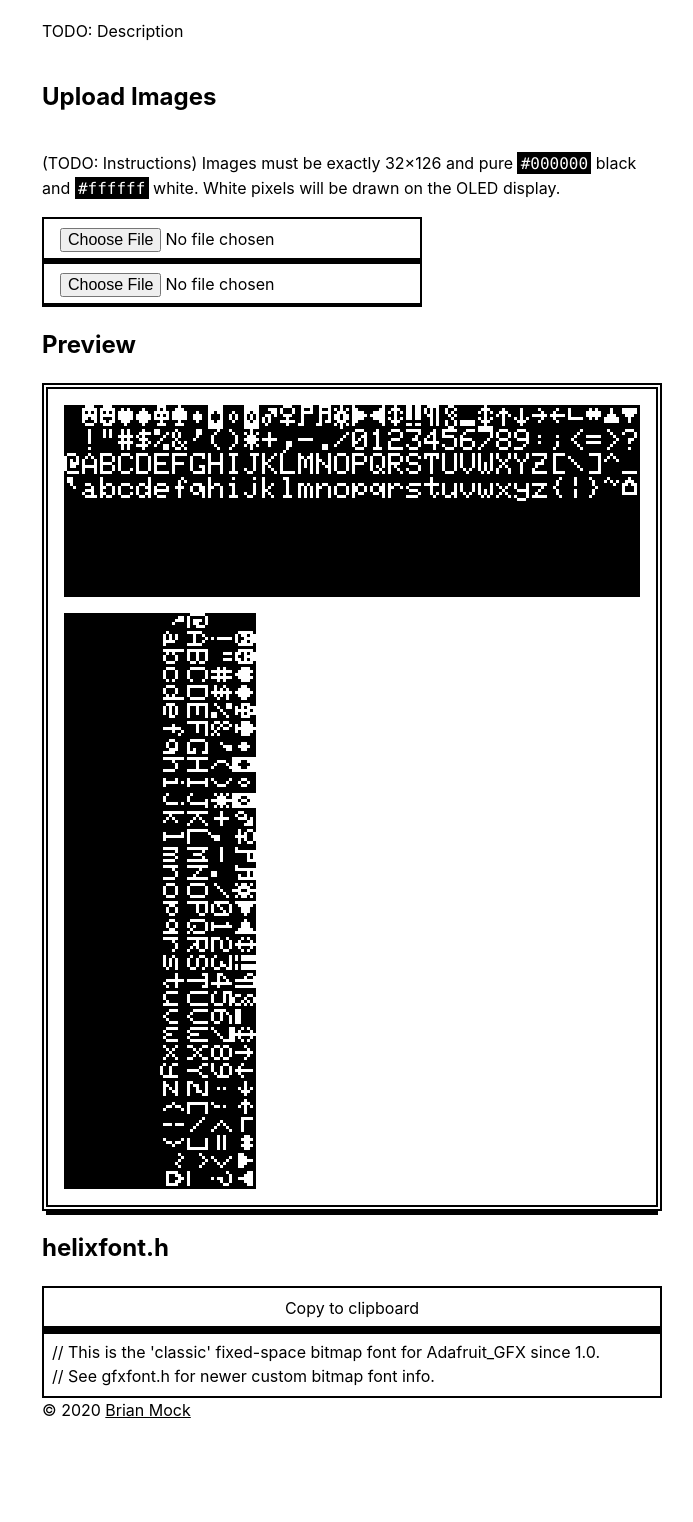
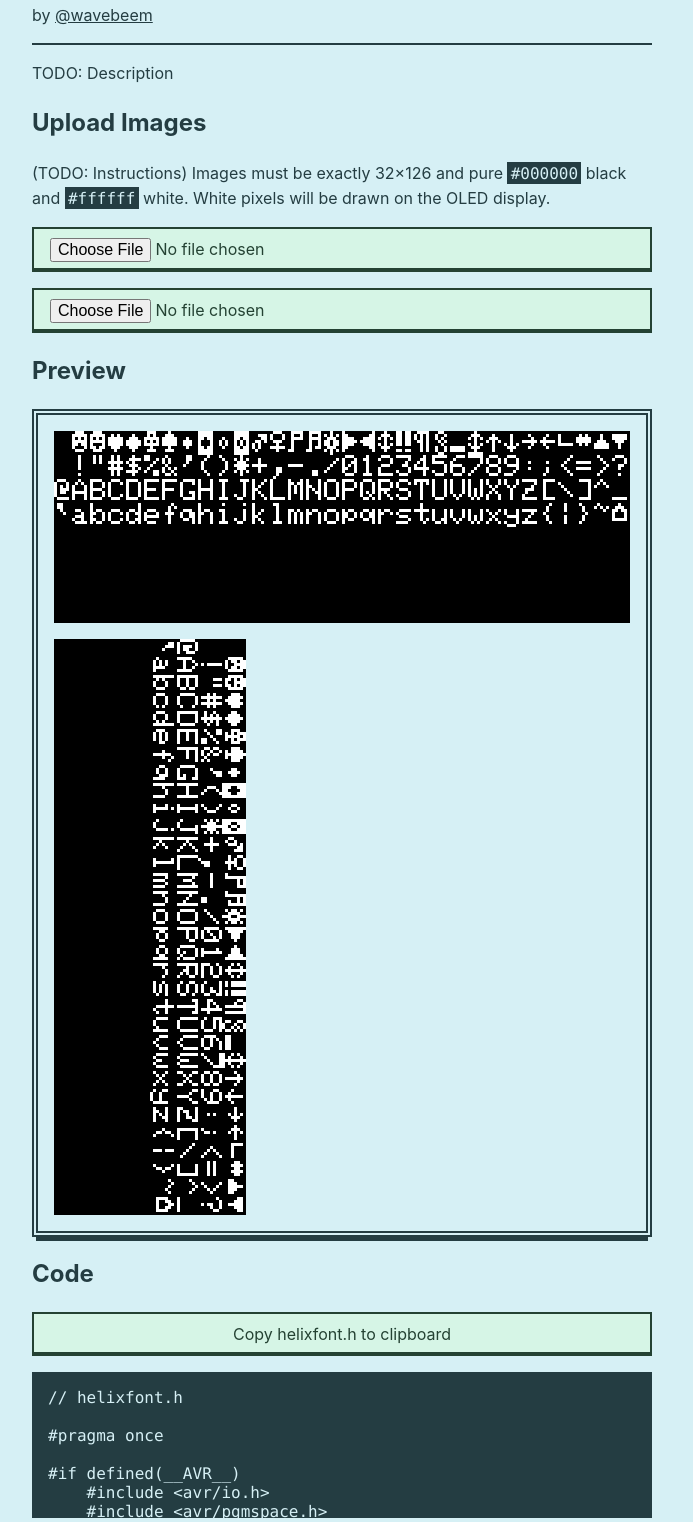
Before and after one commit to wavebeem/helix-font-tool, a plain HTML site: page index.html in a window 1280 px wide. Shown: the part 104-1626 px from the top of the page, without its empty margins (298-991 px from the left). Before the commit the page ends 1542 px from the top, so only its background shows below. Drawn offline with Linux system fonts and the light colour scheme.

Commit message:
more progress

```diff
--- a/index.html
+++ b/index.html
@@ -10,6 +10,12 @@
   </head>
   <body>
     <h1>Helix Font Tool</h1>
+
+    <p>
+      by <a href="https://twitter.com/wavebeem" class="bit-link">@wavebeem</a>
+    </p>
+
+    <hr class="bit-hr" />
 
     <p>TODO: Description</p>
 
@@ -25,7 +31,7 @@
     <h2>Preview</h2>
     <helix-preview id="preview" class="bit-card"></helix-preview>
 
-    <h2>helixfont.h</h2>
+    <h2>Code</h2>
     <helix-font></helix-font>
 
     <footer>
@@ -34,8 +40,10 @@
     </footer>
 
     <template id="template-helix-files-element">
-      <input data-file="0" type="file" class="bit-button" />
-      <input data-file="1" type="file" class="bit-button" />
+      <div class="grid gap-1rem grid-2col">
+        <input data-file="0" type="file" class="bit-button pal-green" />
+        <input data-file="1" type="file" class="bit-button pal-green" />
+      </div>
     </template>
 
     <template id="template-helix-preview-element">
@@ -44,8 +52,10 @@
     </template>
 
     <template id="template-helix-font-element">
-      <button type="button" class="bit-button">Copy to clipboard</button>
-      <textarea readonly class="bit-input"></textarea>
+      <button type="button" class="bit-button pal-green">
+        Copy helixfont.h to clipboard
+      </button>
+      <textarea readonly class="bit-pre border-0 margin-0" rows="6"></textarea>
     </template>
   </body>
 </html>
--- a/main.js
+++ b/main.js
@@ -27,7 +27,7 @@ class HelixFilesElement extends HTMLElement {
 class HelixPreviewElement extends HTMLElement {
   connectedCallback() {
     this.innerHTML = "";
-    this.classList.add("helix-preview");
+    this.classList.add("size-min", "grid", "gap-1rem");
     this.appendChild(getTemplate("#template-helix-preview-element"));
     this.hCanvas = this.querySelector("[data-orientation='horizontal']");
     this.vCanvas = this.querySelector("[data-orientation='vertical']");
@@ -123,10 +123,28 @@ class HelixPreviewElement extends HTMLElement {
 class HelixFontElement extends HTMLElement {
   connectedCallback() {
     this.innerHTML = "";
+    this.classList.add("grid", "gap-1rem");
     this.appendChild(getTemplate("#template-helix-font-element"));
-    document.querySelector("#preview").addEventListener("update", event => {
-      this._update(event.detail.imageData);
-    });
+    document.querySelector("#preview").addEventListener(
+      "update",
+      event => {
+        this._update(event.detail.imageData);
+      },
+      false
+    );
+    this.querySelector("button").addEventListener(
+      "click",
+      _event => {
+        const textarea = this.querySelector("textarea");
+        textarea.select();
+        document.execCommand("copy");
+        setTimeout(() => {
+          textarea.scrollTop = 0;
+          document.getSelection().removeAllRanges();
+        }, 100);
+      },
+      false
+    );
   }
 
   _update(imageData) {
@@ -147,37 +165,34 @@ class HelixFontElement extends HTMLElement {
           }
           line.push(formatByte(curByte));
         }
-        lines.push(line.join(", "));
+        lines.push("    " + line.join(", ") + ",");
       }
     }
     const code = formatLines(lines);
-    this.querySelector("textarea").value = code;
+    const textarea = this.querySelector("textarea");
+    textarea.value = code;
+    textarea.scrollTop = 0;
   }
 }
 
 function formatLines(lines) {
   return `\
-// This is the 'classic' fixed-space bitmap font for Adafruit_GFX since 1.0.
-// See gfxfont.h for newer custom bitmap font info.
+// helixfont.h
 
-#ifndef FONT5X7_H
-#define FONT5X7_H
+#pragma once
 
-#ifdef __AVR__
- #include <avr/io.h>
- #include <avr/pgmspace.h>
+#if defined(__AVR__)
+    #include <avr/io.h>
+    #include <avr/pgmspace.h>
 #elif defined(ESP8266)
- #include <pgmspace.h>
+    #include <pgmspace.h>
 #else
- #define PROGMEM
+    #define PROGMEM
 #endif
-
-// Standard ASCII 5x7 font
 
 static const unsigned char font[] PROGMEM = {
 ${lines.join("\n")}
 };
-#endif // FONT5X7_H
 `;
 }
 
--- a/style.css
+++ b/style.css
@@ -4,8 +4,13 @@
     sans-serif;
   --font-monospace: "JetBrains Mono", "Cascadia Code", "Menlo", "Consolas",
     monospace;
-  --bit-color0: #000;
-  --bit-color1: #fff;
+  --bit-color0: hsl(190, 30%, 20%);
+  --bit-color1: hsl(190, 60%, 90%);
+}
+
+.pal-green {
+  --bit-color0: hsl(150, 29%, 20%);
+  --bit-color1: hsl(150, 60%, 90%);
 }
 
 helix-file,
@@ -14,33 +19,51 @@ helix-font {
   display: block;
 }
 
-helix-font textarea {
+textarea {
   resize: none;
 }
 
-.helix-preview {
-  display: grid;
-  grid-gap: 1rem;
-  width: min-content;
-  height: min-content;
-}
-
-helix-font,
 body {
-  display: grid;
-  /* grid-gap: 1rem; */
-}
-
-body {
-  max-width: 600px;
+  max-width: min-content;
   margin: 0 auto;
   font-family: var(--font-sans);
   padding: 1rem;
   line-height: 1.5;
 }
 
+pre,
 code,
-pre,
 textarea {
+  font-size: inherit;
   font-family: var(--font-monospace);
 }
+
+footer {
+  margin: 1rem 0;
+}
+
+.gap-1rem {
+  grid-gap: 1rem;
+  gap: 1rem;
+}
+
+.grid {
+  display: grid;
+}
+
+.grid-2col {
+  /* grid-template-columns: 1rem 1rem; */
+}
+
+.margin-0 {
+  margin: 0;
+}
+
+.border-0 {
+  border: 0;
+}
+
+.size-min {
+  width: min-content;
+  height: min-content;
+}
```
